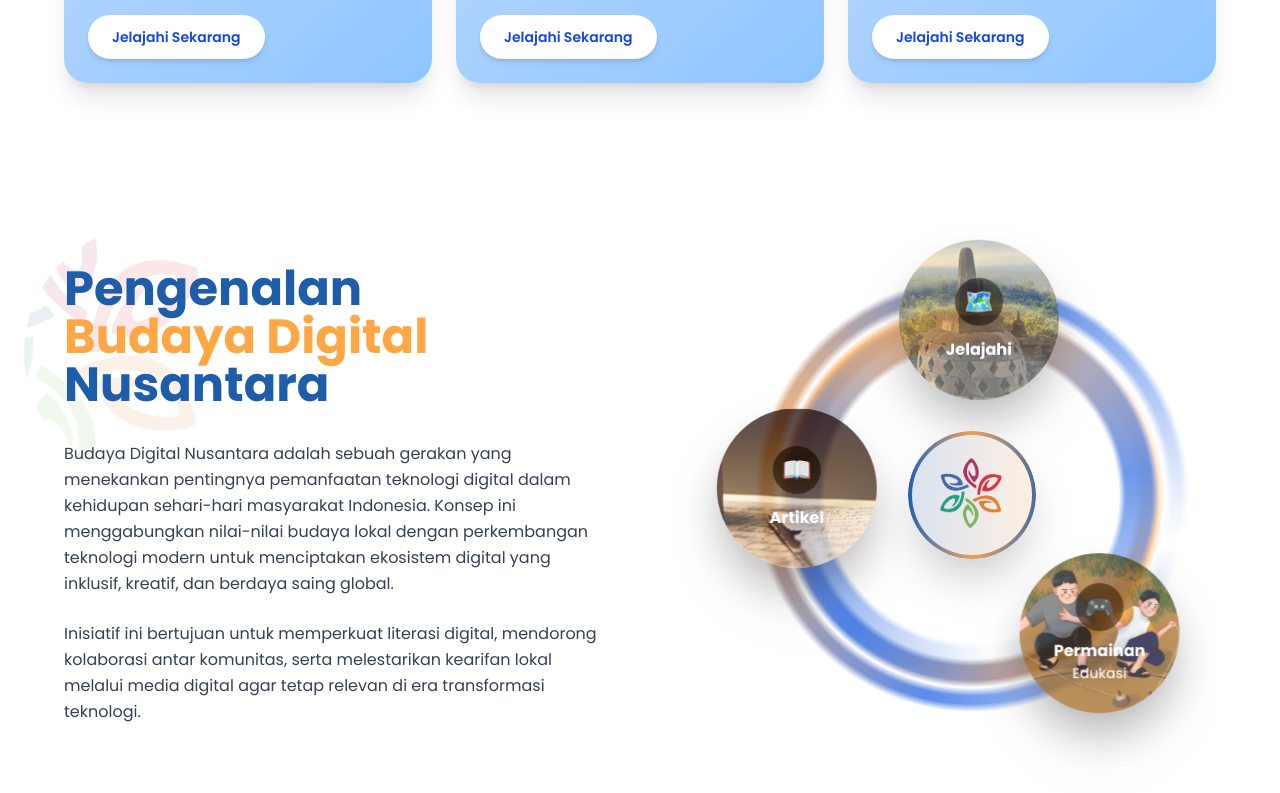
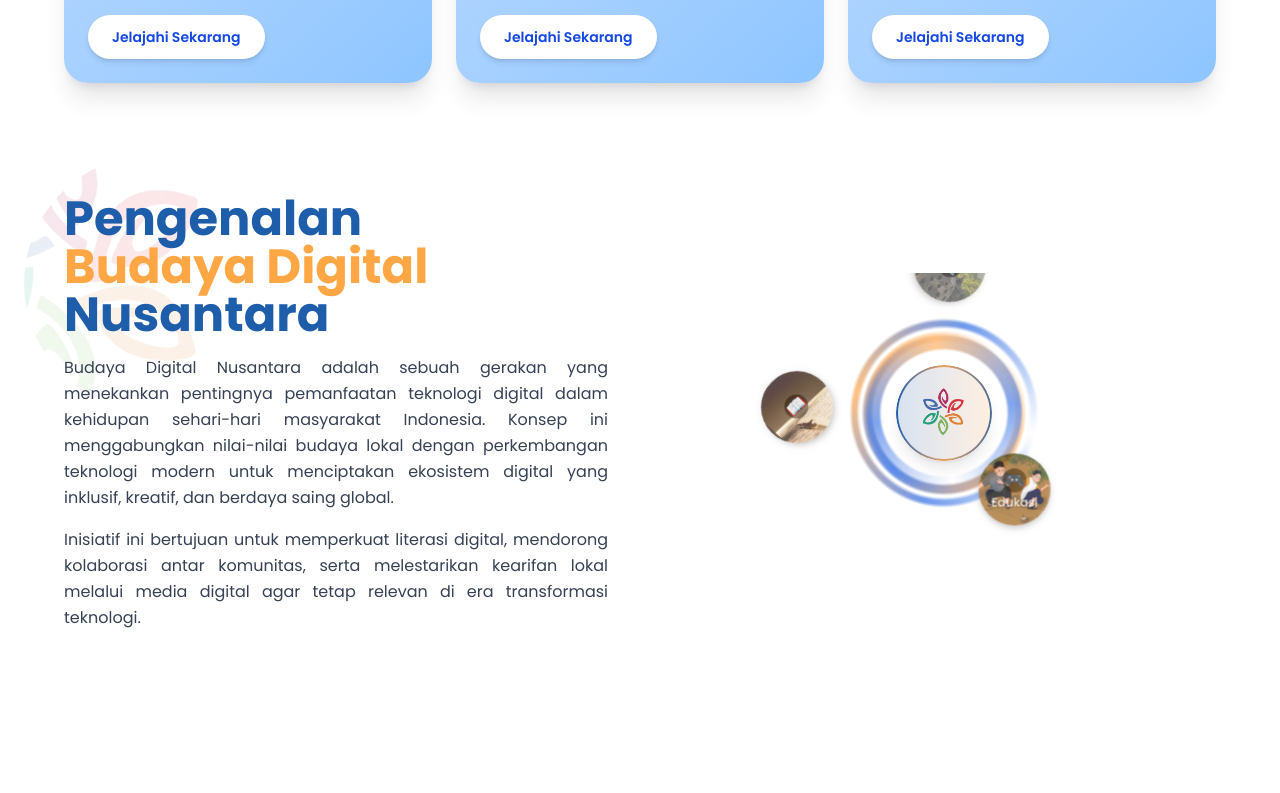
Before and after one commit to askippp/WawasanNusantara, a Next.js app: page /about in a window 1280 px wide. Shown: the part 861-1654 px from the top of the page. After the commit the page ends 1556 px from the top, so only its background shows below. Built offline with nearby package versions, Linux system fonts and the light colour scheme.

Commit message:
degdeganjir

```diff
--- a/src/app/about/page.tsx
+++ b/src/app/about/page.tsx
@@ -143,13 +143,13 @@ const AnimatedCirclesComponent = () => {
         </div>
       </section>
 
-      {/* Introduction Section with Enhanced Animated Circles - MODIFIED TO MATCH AboutUs */}
+      {/* Introduction Section with Mobile Optimized Animated Circles */}
       <section className="py-16 px-4 bg-white">
         <div className="max-w-6xl mx-auto">
-          <div className="grid grid-cols-1 lg:grid-cols-2 gap-16 items-center">
-            <div className="space-y-6 relative">
-              {/* Background Image positioned at top-left corner */}
-              <div className="absolute -top-10 -left-10 w-64 h-64 opacity-10 pointer-events-none">
+          <div className="grid grid-cols-1 lg:grid-cols-2 gap-8 lg:gap-16 items-center">
+            <div className="space-y-4 sm:space-y-6 relative order-1 lg:order-1">
+              {/* Background Image positioned at top-left corner - hidden on mobile */}
+              <div className="hidden lg:block absolute -top-10 -left-10 w-64 h-64 opacity-10 pointer-events-none">
                 <img
                   src="images/NUSPHERE_LOGO.png"
                   alt="Background"
@@ -159,7 +159,7 @@ const AnimatedCirclesComponent = () => {
 
               {/* Content with relative positioning */}
               <div className="relative z-10">
-                <h2 className="text-4xl lg:text-5xl font-bold mb-8">
+                <h2 className="text-2xl sm:text-3xl lg:text-4xl xl:text-5xl font-bold mb-3 sm:mb-4 text-center lg:text-left">
                   <span className="text-[#1D5DAA]">Pengenalan</span>
                   <br />
                   <span className="text-[#FFA645]">Budaya Digital</span>
@@ -167,7 +167,7 @@ const AnimatedCirclesComponent = () => {
                   <span className="text-[#1D5DAA]">Nusantara</span>
                 </h2>
 
-                <div className="space-y-6 text-gray-700 leading-relaxed">
+                <div className="space-y-3 sm:space-y-4 text-gray-700 text-sm sm:text-base leading-relaxed text-justify">
                   <p>
                     Budaya Digital Nusantara adalah sebuah gerakan yang
                     menekankan pentingnya pemanfaatan teknologi digital dalam
@@ -187,16 +187,16 @@ const AnimatedCirclesComponent = () => {
               </div>
             </div>
 
-            {/* Enhanced Animated Circles Section - MODIFIED TO MATCH AboutUs */}
-            <div className="relative overflow-hidden rounded-xl">
-              <div className="relative w-[500px] h-[500px] mx-auto lg:w-[600px] lg:h-[600px]">
-                {/* Central Circle WITH gradient border - UPDATED */}
+            {/* Mobile Optimized Animated Circles Section */}
+            <div className="relative overflow-hidden rounded-xl order-2 lg:order-2 px-4 sm:px-0">
+              <div className="relative w-full aspect-square max-w-[250px] xs:max-w-[280px] sm:max-w-[320px] md:max-w-[380px] lg:max-w-[420px] xl:max-w-[480px] mx-auto">
+                {/* Central Circle WITH gradient border */}
                 <div className="absolute top-1/2 left-1/2 transform -translate-x-1/2 -translate-y-1/2 z-20">
-                  <div className="w-24 h-24 lg:w-32 lg:h-32 rounded-full flex items-center justify-center shadow-2xl overflow-hidden relative">
+                  <div className="w-10 h-10 xs:w-12 xs:h-12 sm:w-14 sm:h-14 md:w-18 md:h-18 lg:w-20 lg:h-20 xl:w-24 xl:h-24 rounded-full flex items-center justify-center shadow-lg overflow-hidden relative">
                     {/* Gradient border */}
-                    <div className="absolute inset-0 rounded-full bg-gradient-to-r from-[#1D5DAA] via-[#FFA645] to-[#1D5DAA] p-1">
+                    <div className="absolute inset-0 rounded-full bg-gradient-to-r from-[#1D5DAA] via-[#FFA645] to-[#1D5DAA] p-0.5">
                       <div className="w-full h-full rounded-full bg-white flex items-center justify-center">
-                        <div className="w-16 h-16 lg:w-24 lg:h-24 rounded-full overflow-hidden">
+                        <div className="w-6 h-6 xs:w-8 xs:h-8 sm:w-10 sm:h-10 md:w-12 md:h-12 lg:w-14 lg:h-14 xl:w-16 xl:h-16 rounded-full overflow-hidden">
                           <img
                             src="images/NUSPHERE_FULL.png"
                             alt="Digital Nusantara Logo"
@@ -211,11 +211,11 @@ const AnimatedCirclesComponent = () => {
                   </div>
                 </div>
 
-                {/* Animated Gradient Orbit Rings - Updated to match AboutUs */}
-                <div className="absolute inset-4">
+                {/* Animated Gradient Orbit Rings */}
+                <div className="absolute inset-1 xs:inset-2 sm:inset-2 md:inset-3 lg:inset-4">
                   {/* Outer Ring */}
                   <div
-                    className="absolute inset-0 rounded-full border-4 opacity-90"
+                    className="absolute inset-0 rounded-full border-1 xs:border-2 sm:border-2 md:border-3 opacity-80"
                     style={{
                       background:
                         "conic-gradient(from 0deg, transparent 0%, #4A7FE7 25%, #FFB366 50%, #4A7FE7 75%, transparent 100%)",
@@ -228,7 +228,7 @@ const AnimatedCirclesComponent = () => {
 
                   {/* Middle Ring */}
                   <div
-                    className="absolute inset-6 lg:inset-8 rounded-full border-3 opacity-95"
+                    className="absolute inset-1 xs:inset-2 sm:inset-2 md:inset-3 lg:inset-4 rounded-full border-1 xs:border-2 sm:border-2 opacity-85"
                     style={{
                       background:
                         "conic-gradient(from 180deg, transparent 0%, #FFB366 25%, #4A7FE7 50%, #FFB366 75%, transparent 100%)",
@@ -241,7 +241,7 @@ const AnimatedCirclesComponent = () => {
 
                   {/* Inner Ring */}
                   <div
-                    className="absolute inset-8 lg:inset-12 rounded-full border-2 opacity-80"
+                    className="absolute inset-2 xs:inset-3 sm:inset-4 md:inset-5 lg:inset-6 rounded-full border-1 sm:border-2 opacity-70"
                     style={{
                       background:
                         "conic-gradient(from 90deg, transparent 0%, #4A7FE7 25%, #FFB366 50%, #4A7FE7 75%, transparent 100%)",
@@ -253,20 +253,20 @@ const AnimatedCirclesComponent = () => {
                   ></div>
                 </div>
 
-                {/* Rotating Container for Orbiting Content Circles - Updated to match AboutUs */}
+                {/* Rotating Container for Orbiting Content Circles */}
                 <div
-                  className="absolute inset-8 hover-pause-animation"
+                  className="absolute inset-2 xs:inset-3 sm:inset-3 md:inset-4 lg:inset-6"
                   style={{
                     animation: "spin 15s linear infinite",
                   }}
                 >
                   {/* Games Circle - positioned at top */}
-                  <div className="absolute top-0 left-1/2 transform -translate-x-1/2">
+                  <div className="absolute -top-3 xs:-top-4 sm:-top-4 md:-top-5 lg:-top-6 left-1/2 transform -translate-x-1/2">
                     <div
-                      className="w-24 h-24 lg:w-40 lg:h-40 rounded-full shadow-2xl drop-shadow-2xl hover:shadow-3xl transition-all duration-300 cursor-pointer relative overflow-hidden"
+                      className="w-8 h-8 xs:w-10 xs:h-10 sm:w-12 sm:h-12 md:w-14 md:h-14 lg:w-16 lg:h-16 xl:w-18 xl:h-18 rounded-full shadow-md hover:shadow-lg transition-all duration-300 cursor-pointer relative overflow-hidden"
                       style={{
                         animation: "reverse-spin 15s linear infinite",
-                        filter: "drop-shadow(0 25px 25px rgba(0, 0, 0, 0.15))",
+                        filter: "drop-shadow(0 2px 4px rgba(0, 0, 0, 0.15))",
                       }}
                     >
                       <img
@@ -276,15 +276,17 @@ const AnimatedCirclesComponent = () => {
                       />
                       <div className="absolute inset-0 flex items-center justify-center">
                         <div className="text-center">
-                          <div className="mb-1 lg:mb-2">
-                            <div className="w-6 h-6 lg:w-12 lg:h-12 bg-black/40 rounded-full mx-auto flex items-center justify-center backdrop-blur-sm">
-                              <span className="text-sm lg:text-2xl">🎮</span>
+                          <div className="mb-0 xs:mb-0.5 sm:mb-1">
+                            <div className="w-2.5 h-2.5 xs:w-3 xs:h-3 sm:w-4 sm:h-4 md:w-5 md:h-5 lg:w-6 lg:h-6 bg-black/30 rounded-full mx-auto flex items-center justify-center backdrop-blur-sm">
+                              <span className="text-xs xs:text-xs sm:text-sm md:text-base">
+                                🎮
+                              </span>
                             </div>
                           </div>
-                          <p className="text-xs lg:text-base font-bold text-white drop-shadow-lg">
+                          <p className="text-xs xs:text-xs sm:text-xs md:text-sm font-bold text-white drop-shadow-md hidden xs:block">
                             Permainan
                           </p>
-                          <p className="text-xs lg:text-sm font-medium text-white/90 drop-shadow-lg">
+                          <p className="text-xs xs:text-xs sm:text-xs font-medium text-white/80 drop-shadow-md hidden sm:block">
                             Edukasi
                           </p>
                         </div>
@@ -292,13 +294,13 @@ const AnimatedCirclesComponent = () => {
                     </div>
                   </div>
 
-                  {/* Map Circle - positioned at bottom left */}
-                  <div className="absolute bottom-0 left-0 transform translate-x-12 lg:translate-x-16 -translate-y-12 lg:-translate-y-16">
+                  {/* Explore Circle - positioned at bottom left */}
+                  <div className="absolute -bottom-3 xs:-bottom-4 sm:-bottom-4 md:-bottom-5 lg:-bottom-6 -left-3 xs:-left-4 sm:-left-4 md:-left-5 lg:-left-6 transform rotate-45">
                     <div
-                      className="w-24 h-24 lg:w-40 lg:h-40 rounded-full shadow-2xl drop-shadow-2xl hover:shadow-3xl transition-all duration-300 cursor-pointer relative overflow-hidden"
+                      className="w-8 h-8 xs:w-10 xs:h-10 sm:w-12 sm:h-12 md:w-14 md:h-14 lg:w-16 lg:h-16 xl:w-18 xl:h-18 rounded-full shadow-md hover:shadow-lg transition-all duration-300 cursor-pointer relative overflow-hidden"
                       style={{
                         animation: "reverse-spin 15s linear infinite",
-                        filter: "drop-shadow(0 25px 25px rgba(0, 0, 0, 0.15))",
+                        filter: "drop-shadow(0 2px 4px rgba(0, 0, 0, 0.15))",
                       }}
                     >
                       <img
@@ -308,12 +310,14 @@ const AnimatedCirclesComponent = () => {
                       />
                       <div className="absolute inset-0 flex items-center justify-center">
                         <div className="text-center">
-                          <div className="mb-1 lg:mb-3">
-                            <div className="w-6 h-6 lg:w-12 lg:h-12 bg-black/40 rounded-full mx-auto flex items-center justify-center backdrop-blur-sm">
-                              <span className="text-sm lg:text-2xl">🗺️</span>
+                          <div className="mb-0 xs:mb-0.5 sm:mb-1">
+                            <div className="w-2.5 h-2.5 xs:w-3 xs:h-3 sm:w-4 sm:h-4 md:w-5 md:h-5 lg:w-6 lg:h-6 bg-black/30 rounded-full mx-auto flex items-center justify-center backdrop-blur-sm">
+                              <span className="text-xs xs:text-xs sm:text-sm md:text-base">
+                                🗺️
+                              </span>
                             </div>
                           </div>
-                          <p className="text-xs lg:text-base font-bold text-white drop-shadow-lg">
+                          <p className="text-xs xs:text-xs sm:text-xs md:text-sm font-bold text-white drop-shadow-md hidden xs:block">
                             Jelajahi
                           </p>
                         </div>
@@ -321,30 +325,30 @@ const AnimatedCirclesComponent = () => {
                     </div>
                   </div>
 
-                  {/* Education Circle - positioned at bottom right - FIXED BACKGROUND COLOR */}
-                  <div className="absolute bottom-0 right-0 transform -translate-x-12 lg:-translate-x-16 -translate-y-12 lg:-translate-y-16">
+                  {/* Article Circle - positioned at bottom right */}
+                  <div className="absolute -bottom-3 xs:-bottom-4 sm:-bottom-4 md:-bottom-5 lg:-bottom-6 -right-3 xs:-right-4 sm:-right-4 md:-right-5 lg:-right-6 transform -rotate-45">
                     <div
-                      className="w-24 h-24 lg:w-40 lg:h-40 rounded-full shadow-2xl drop-shadow-2xl hover:shadow-3xl transition-all duration-300 cursor-pointer relative overflow-hidden"
+                      className="w-8 h-8 xs:w-10 xs:h-10 sm:w-12 sm:h-12 md:w-14 md:h-14 lg:w-16 lg:h-16 xl:w-18 xl:h-18 rounded-full shadow-md hover:shadow-lg transition-all duration-300 cursor-pointer relative overflow-hidden"
                       style={{
                         animation: "reverse-spin 15s linear infinite",
-                        filter: "drop-shadow(0 25px 25px rgba(0, 0, 0, 0.15))",
+                        filter: "drop-shadow(0 2px 4px rgba(0, 0, 0, 0.15))",
                       }}
                     >
                       <img
                         src="images/artikelabout.png"
-                        alt="Education"
+                        alt="Article"
                         className="w-full h-full object-cover"
                       />
                       <div className="absolute inset-0 flex items-center justify-center">
                         <div className="text-center">
-                          <div className="mb-1 lg:mb-3">
-                            {/* FIXED: Changed from bg-white/95 to bg-black/40 to match other circles */}
-                            <div className="w-6 h-6 lg:w-12 lg:h-12 bg-black/40 rounded-full mx-auto flex items-center justify-center backdrop-blur-sm">
-                              <span className="text-sm lg:text-2xl">📖</span>
+                          <div className="mb-0 xs:mb-0.5 sm:mb-1">
+                            <div className="w-2.5 h-2.5 xs:w-3 xs:h-3 sm:w-4 sm:h-4 md:w-5 md:h-5 lg:w-6 lg:h-6 bg-black/30 rounded-full mx-auto flex items-center justify-center backdrop-blur-sm">
+                              <span className="text-xs xs:text-xs sm:text-sm md:text-base">
+                                📖
+                              </span>
                             </div>
                           </div>
-                          {/* REMOVED: Excessive text-shadow styling and kept consistent with others */}
-                          <p className="text-xs lg:text-base font-bold text-white drop-shadow-lg">
+                          <p className="text-xs xs:text-xs sm:text-xs md:text-sm font-bold text-white drop-shadow-md hidden xs:block">
                             Artikel
                           </p>
                         </div>
@@ -394,6 +398,111 @@ const AnimatedCirclesComponent = () => {
         .hover\\:pause-animation:hover * {
           animation-play-state: paused !important;
         }
+
+        /* Mobile-first responsive design */
+        @media (max-width: 475px) {
+          .container {
+            padding-left: 0.5rem;
+            padding-right: 0.5rem;
+          }
+
+          /* Ensure circles don't overflow on very small screens */
+          .grid > div:last-child {
+            padding-left: 0.75rem;
+            padding-right: 0.75rem;
+          }
+        }
+
+        @media (min-width: 475px) and (max-width: 640px) {
+          .container {
+            padding-left: 0.75rem;
+            padding-right: 0.75rem;
+          }
+        }
+
+        /* Custom breakpoint for extra small screens */
+        @media (min-width: 375px) {
+          .xs\\:w-3 {
+            width: 0.75rem;
+          }
+          .xs\\:h-3 {
+            height: 0.75rem;
+          }
+          .xs\\:w-8 {
+            width: 2rem;
+          }
+          .xs\\:h-8 {
+            height: 2rem;
+          }
+          .xs\\:w-10 {
+            width: 2.5rem;
+          }
+          .xs\\:h-10 {
+            height: 2.5rem;
+          }
+          .xs\\:w-12 {
+            width: 3rem;
+          }
+          .xs\\:h-12 {
+            height: 3rem;
+          }
+          .xs\\:max-w-\\[280px\\] {
+            max-width: 280px;
+          }
+          .xs\\:inset-2 {
+            top: 0.5rem;
+            right: 0.5rem;
+            bottom: 0.5rem;
+            left: 0.5rem;
+          }
+          .xs\\:inset-3 {
+            top: 0.75rem;
+            right: 0.75rem;
+            bottom: 0.75rem;
+            left: 0.75rem;
+          }
+          .xs\\:border-2 {
+            border-width: 2px;
+          }
+          .xs\\:-top-4 {
+            top: -1rem;
+          }
+          .xs\\:-bottom-4 {
+            bottom: -1rem;
+          }
+          .xs\\:-left-4 {
+            left: -1rem;
+          }
+          .xs\\:-right-4 {
+            right: -1rem;
+          }
+          .xs\\:mb-0\\.5 {
+            margin-bottom: 0.125rem;
+          }
+          .xs\\:text-xs {
+            font-size: 0.75rem;
+            line-height: 1rem;
+          }
+          .xs\\:block {
+            display: block;
+          }
+        }
+
+        /* Tablet adjustments */
+        @media (min-width: 641px) and (max-width: 1024px) {
+          .grid {
+            gap: 3rem;
+          }
+        }
+
+        /* Ensure smooth animations on all devices */
+        @media (prefers-reduced-motion: reduce) {
+          * {
+            animation-duration: 0.01ms !important;
+            animation-iteration-count: 1 !important;
+            transition-duration: 0.01ms !important;
+          }
+        }
       `}</style>
     </div>
   );
```
